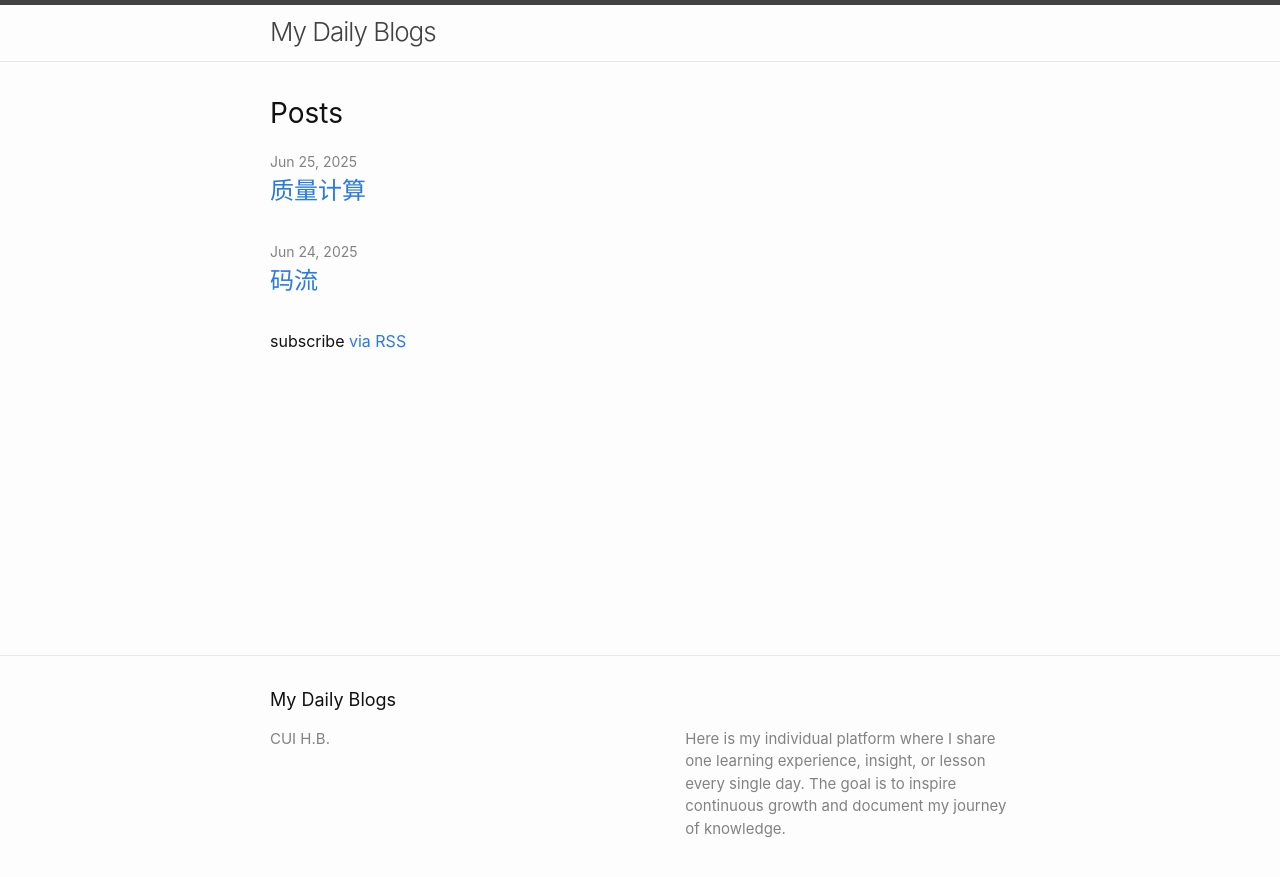
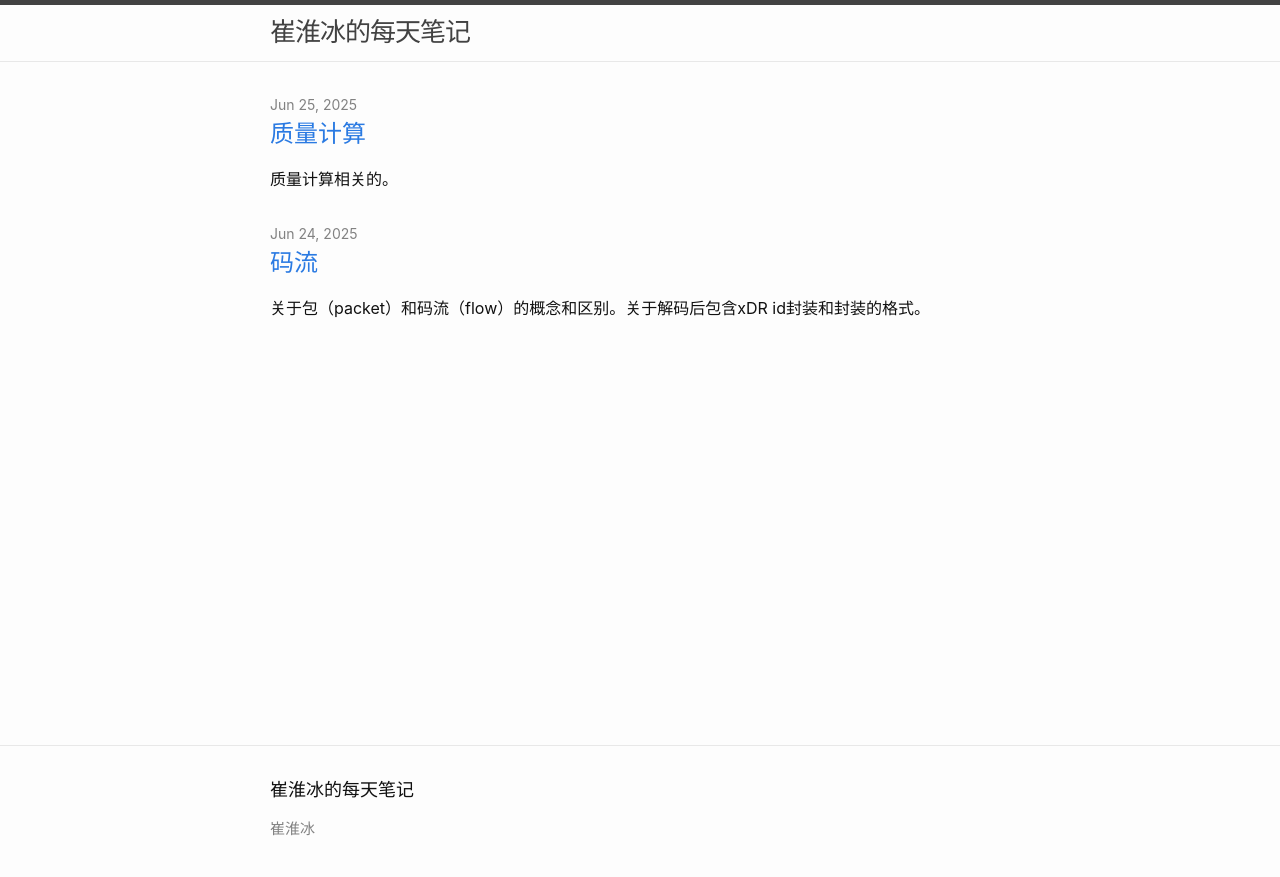
Before and after one commit to hbcui/hbcui.github.io, a Jekyll site: the page built from index.md, in a window 1280 px wide. Shown: the top 877 px of the page. Built offline with Jekyll 4.4.1, drawn with Linux system fonts in a browser that asks for light colours.

Commit message:
New posts and edit home page.

```diff
--- a/_config.yml
+++ b/_config.yml
@@ -1,11 +1,11 @@
-title: My Daily Blogs
-author: CUI H.B.
+title: 崔淮冰的每天笔记
+author: 崔淮冰
 email:
 description: > # this means to ignore newlines until "twitter_username:"
-  Here is my individual platform where
-  I share one learning experience, insight, or lesson every single day.
-  The goal is to
-  inspire continuous growth and document my journey of knowledge.
+# Here is my individual platform where
+# I share one learning experience, insight, or lesson every single day.
+# The goal is to
+# inspire continuous growth and document my journey of knowledge.
 
 # social links
 # twitter_username: jekyllrb
@@ -28,7 +28,7 @@ description: > # this means to ignore newlines until "twitter_username:"
 #   instance: example.com
 
 
-show_excerpts: false # set to true to show excerpts on the homepage
+show_excerpts: true # abstract, set to true to show excerpts on the homepage
 
 # Minima date format
 # refer to http://shopify.github.io/liquid/filters/date/ if you want to customize this
--- a/_layouts/home.html
+++ b/_layouts/home.html
@@ -10,7 +10,7 @@ layout: default
   {{ content }}
 
   {%- if site.posts.size > 0 -%}
-    <h2 class="post-list-heading">{{ page.list_title | default: "Posts" }}</h2>
+    <!-- <h2 class="post-list-heading">{{ page.list_title | default: "Posts" }}</h2> -->
     <ul class="post-list">
       {%- for post in site.posts -%}
       <li>
@@ -27,8 +27,7 @@ layout: default
       </li>
       {%- endfor -%}
     </ul>
-
-    <p class="rss-subscribe">subscribe <a href="{{ "/feed.xml" | relative_url }}">via RSS</a></p>
+    <!-- <p class="rss-subscribe">subscribe <a href="{{ "/feed.xml" | relative_url }}">via RSS</a></p> -->
   {%- endif -%}
 
 </div>
```
